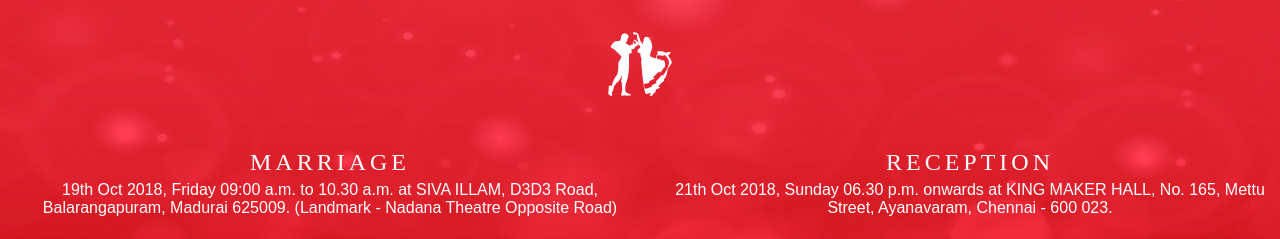
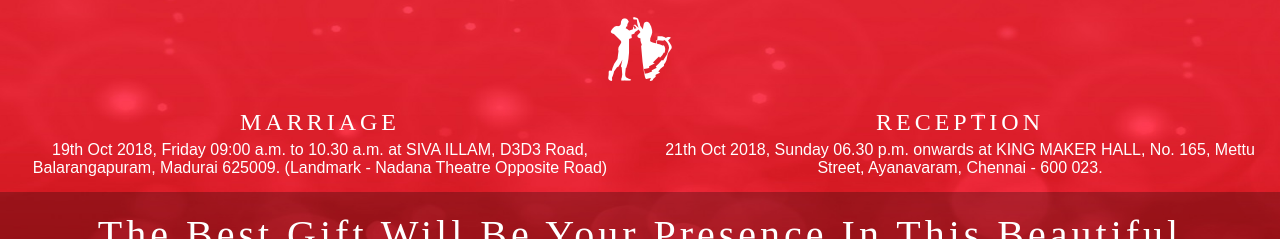
Before and after one commit to tskravisankar/tskravisankar.github.io, a plain HTML site: page index.html in a window 1280 px wide. Shown: the part 578-817 px from the top of the page. Drawn offline with Linux system fonts and the light colour scheme.

Commit message:
Update index.html

```diff
--- a/index.html
+++ b/index.html
@@ -50,11 +50,11 @@ body {
 			</div>
 			<!--//timer-->
 			<div class="container" style="margin-top: 20px;">
-			<div class="row" style="text-align:center;padding:15px;">
+			<div class="row" style="text-align:center;">
 			<img src="images/couple.png">
 			</div>
 			<div class="row">
-			<div class="col-md-12" style="width: 100%;display: flex;padding:10px">
+			<div class="col-md-12" style="width: 100%;display: flex;">
 			<div class="col-md-6" style="width: 50%;margin: 5px;">
 			<h1 style="font-family:Brush Script MT;font-size:1.5em;text-shadow:unset;padding-bottom: 5px;">MARRIAGE</h1>
 			<p style="text-align: center;color: white;">19th Oct 2018, Friday 09:00 a.m. to 10.30 a.m. at <b>SIVA ILLAM,</b> D3D3 Road, Balarangapuram, Madurai 625009. (Landmark - Nadana Theatre Opposite Road)</p>
```
